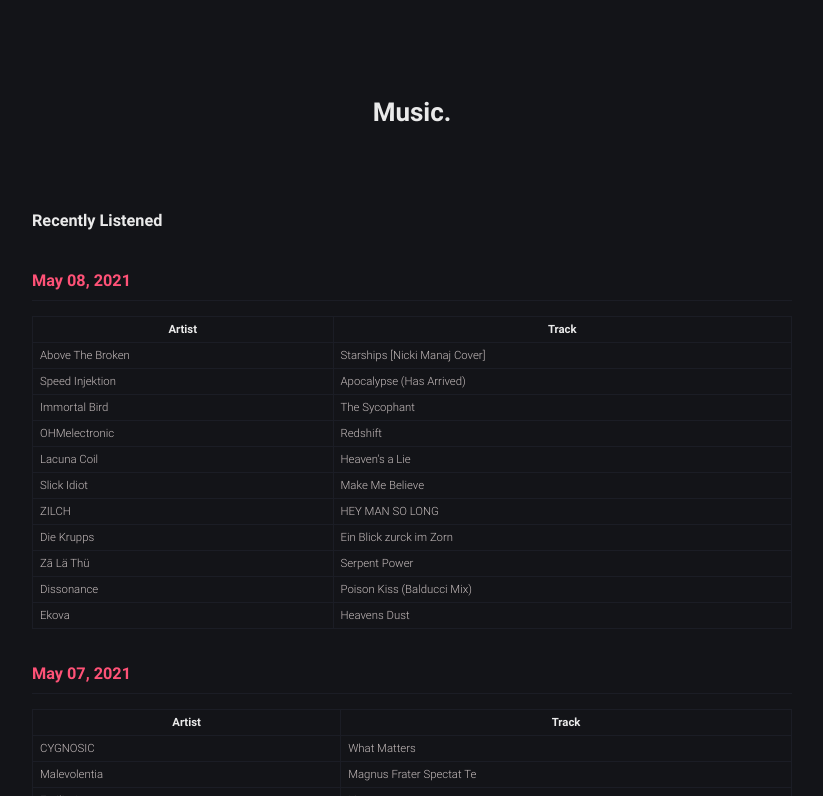
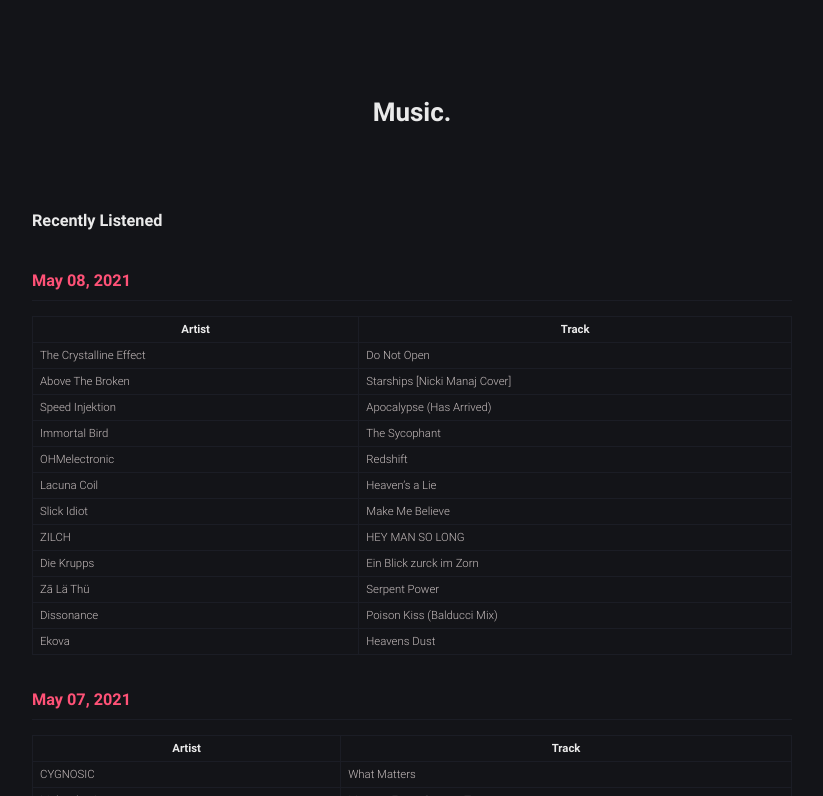
Before and after one commit to robert-marshall/xyz, a Jekyll site: the page built from music.md, in a window 1280 px wide and 900 px high, cut to the strip 104-900 px from the top of the window. Shown: the whole strip, without its empty margins (228-1051 px from the left). Built offline with Jekyll 4.4.1, drawn with Linux system fonts in a browser that asks for light colours.

Commit message:
more stuff

```diff
--- a/music.md
+++ b/music.md
@@ -11,6 +11,7 @@
 
 | Artist | Track |
 |--------|-------|
+The Crystalline Effect | Do Not Open
 Above The Broken | Starships [Nicki Manaj Cover]
 Speed Injektion | Apocalypse (Has Arrived)
 Immortal Bird | The Sycophant
```
